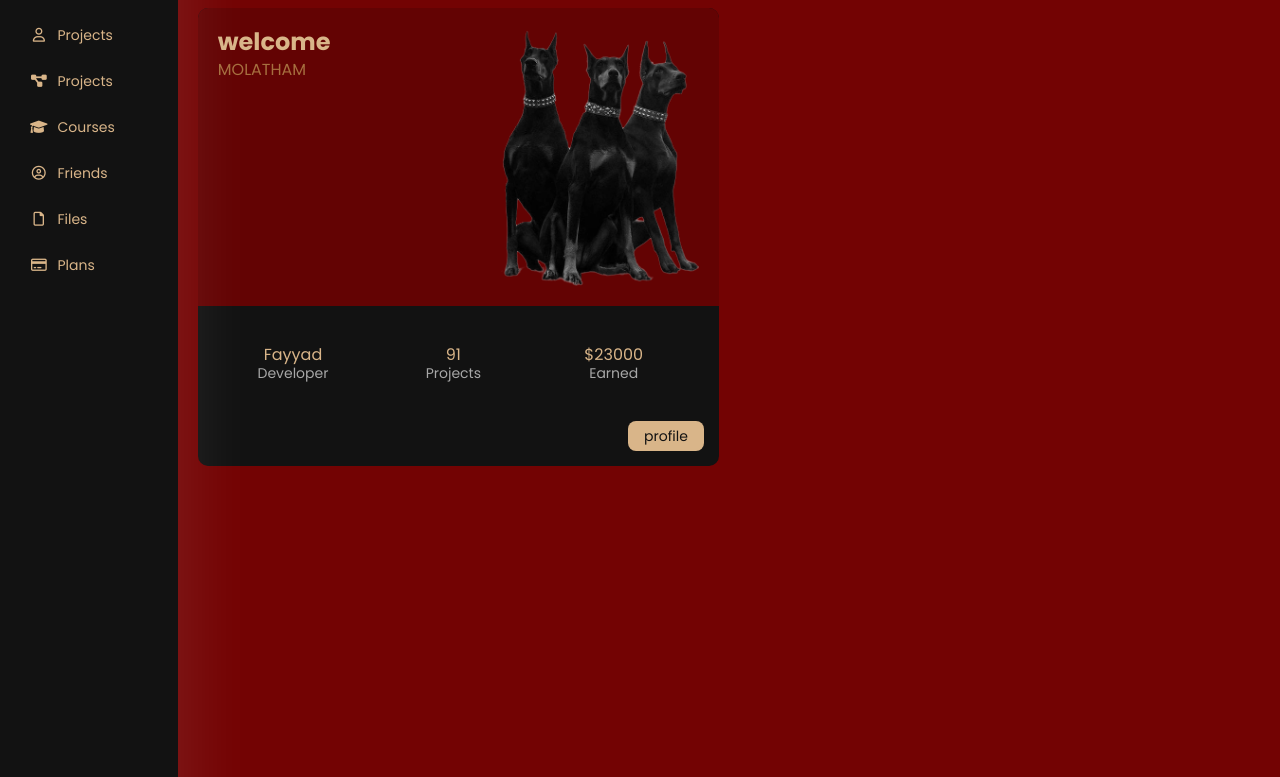
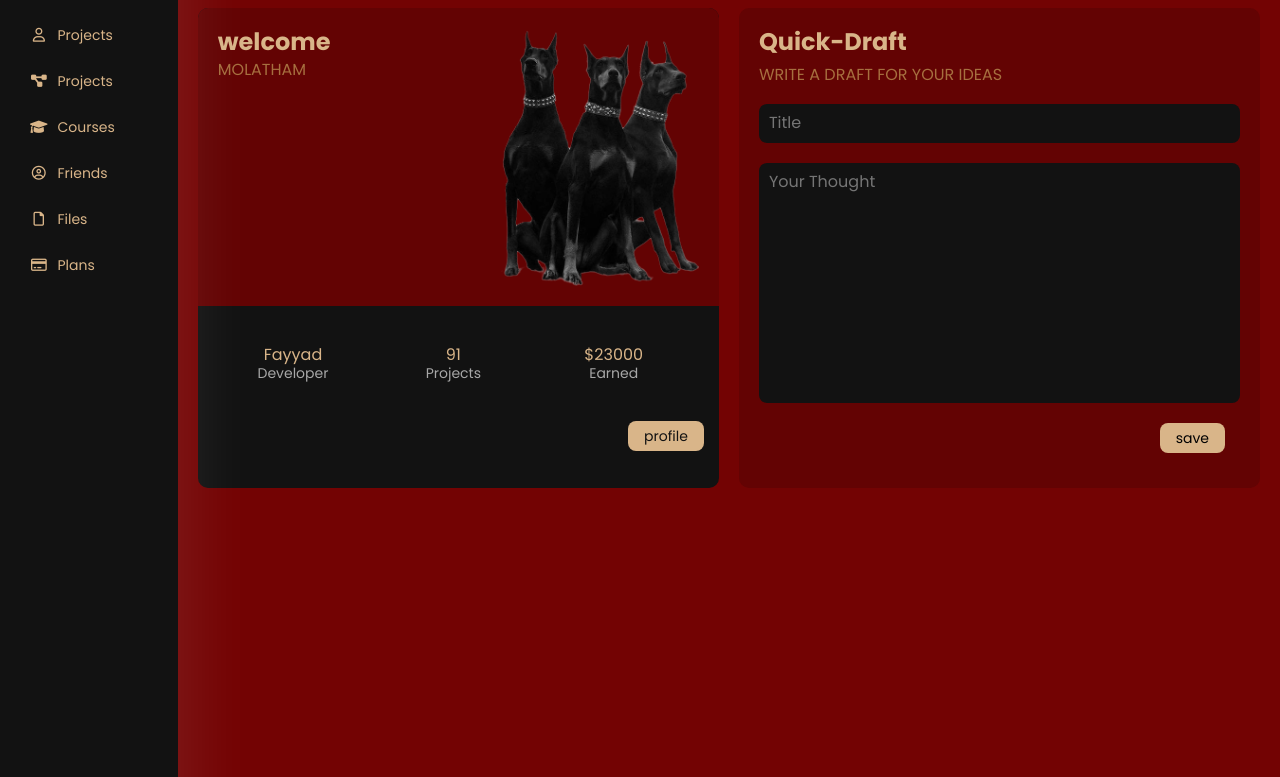
Before and after one commit to ahmedalyfayyad/4th-html-and-css, a plain HTML site: page index.html in a window 1280 px wide. Shown: the part 157-934 px from the top of the page. Drawn offline with Linux system fonts and the light colour scheme.

Commit message:
added quick draft widget

```diff
--- a/css/framework.css
+++ b/css/framework.css
@@ -26,6 +26,7 @@
 .mt-5 {margin-top: 5px;}
 .mt-10 {margin-top: 10px;}
 .mt-20 {margin-top: 20px;}
+.mb-10 {margin-bottom: 10px;}
 .mb-20 {margin-bottom: 20px;}
 .mr-10 {margin-right: 10px;}
 /* End Padding & Margin */
@@ -64,6 +65,7 @@
 }
 /* End Font */
 /* Start Border */
+.b-none{border: none;}
 .rad-8 {border-radius: 8px;}
 .rad-10 {border-radius: 10px;}
 /* End Border */
@@ -76,6 +78,9 @@
 .btn-shape{
     padding: 7px 16px;
     border-radius: 8px;
+    background-color: #D9B589;
+    border: none;
+    font-size: 14px;
 }
 /* End Components */
 
--- a/css/style.css
+++ b/css/style.css
@@ -8,9 +8,9 @@
 }
 
 :root {
-  --main-color: #D9B589;
-  --main-color-alt: #A66F3F;
-  --special-color: #A62205;
+  --main-color: #d9b589;
+  --main-color-alt: #a66f3f;
+  --special-color: #a62205;
   --background-color: #730303;
   --background-color-alt: #630303;
   --background-base: #121212;
@@ -36,7 +36,6 @@
 .Fashion-4-hex { color: #400101; }
 .Fashion-5-hex { color: #730303; } */
 
-
 html {
   scroll-behavior: smooth;
 }
@@ -46,33 +45,74 @@ body {
   background-color: var(--background-color);
 }
 
-
 /* Reset */
 ul {
   list-style: none;
 }
-::-webkit-scrollbar{
+::-webkit-scrollbar {
   width: 12px;
 }
-::-webkit-scrollbar-track{
+::-webkit-scrollbar-track {
   background-color: var(--background-base);
 }
-::-webkit-scrollbar-thumb{
+::-webkit-scrollbar-thumb {
   background-color: var(--main-color);
 }
-::-webkit-scrollbar-thumb:hover{
+::-webkit-scrollbar-thumb:hover {
   background-color: var(--main-color-alt);
 }
 a {
   text-decoration: none;
-  color:var(--main-color)
+  color: var(--main-color);
 }
-
+input:not([type="submit"]) {
+  border: none;
+  outline: none;
+  caret-color: var(--background-color);
+  border-radius: var(--main-radius);
+  transition: 0.3s;
+  background-color: var(--background-base);
+  color: var(--main-color);
+}
+input:focus::placeholder {
+  font-size: 10px;
+  color: var(--text-subdued);
+  opacity: 0;
+}
+input[type="submit"] {
+  padding: 7px 16px;
+  border-radius: var(--main-radius);
+  background-color: #d9b589;
+  border: none;
+  font-size: 14px;
+  cursor: pointer;
+}
+input[type="submit"]:hover {
+  background-color: var(--main-color-alt);
+}
+textarea {
+  border: none;
+  outline: none;
+  caret-color: var(--background-color);
+  font-size: 14px;
+  transition: 0.3s;
+  resize: none;
+  border-radius: var(--main-radius);
+  background-color: var(--background-base);
+  color: var(--main-color);
+  padding: 10px 10px;
+  min-height: 200px;
+}
+textarea:focus::placeholder {
+  font-size: 10px;
+  color: var(--text-subdued);
+  opacity: 0;
+}
 /* End Global Rules */
 /* Start Components */
 /* Start Main Title */
 ::selection {
-  color:var(--background-color);
+  color: var(--background-color);
   background: var(--main-color);
 }
 /* End Selection */
@@ -81,53 +121,53 @@ a {
 
 /* End Responsive */
 /* Start Page */
-.page{
+.page {
   min-height: 200vh;
 }
 /* Start Page */
 /* Start Sidebar */
-.page .sidebar{
+.page .sidebar {
   width: 200px;
   box-shadow: rgba(255, 255, 255, 0.1) 3px 0px 70px 10px;
 }
-.page .sidebar > a{
+.page .sidebar > a {
   display: none;
 }
-.page .sidebar > h3{
+.page .sidebar > h3 {
   text-transform: uppercase;
   position: relative;
   margin-bottom: 40px;
 }
-.page .sidebar ul li a{
-  transition: .3s;
+.page .sidebar ul li a {
+  transition: 0.3s;
   margin-bottom: 10px;
 }
 .page .sidebar ul li a:hover,
-.page .sidebar ul li a.active{
+.page .sidebar ul li a.active {
   background-color: var(--background-highlight);
   border-radius: var(--main-radius);
 }
-.page .sidebar ul li a span{
+.page .sidebar ul li a span {
   font-size: 14px;
   margin-left: 10px;
 }
 /* Start Media */
-@media (max-width:767px) {
-  .page .sidebar{
+@media (max-width: 767px) {
+  .page .sidebar {
     width: 62px;
     padding: 10px;
     text-align: center;
   }
-  .page .sidebar a{
+  .page .sidebar a {
     display: block;
     width: 40px;
     margin-top: 10px;
-    margin-bottom:20px;
+    margin-bottom: 20px;
   }
-  .page .sidebar > h3{
+  .page .sidebar > h3 {
     display: none;
   }
-  .sidebar ul li a span{
+  .sidebar ul li a span {
     display: none;
   }
 }
@@ -135,98 +175,98 @@ a {
 /* End Sidebar */
 /* Start Content */
 /* Start Content */
-.page .content{
+.page .content {
   overflow: hidden;
 }
-.page .content .head .search::before{
-  font-family:"Font Awesome 6 Free";
+.page .content .head .search::before {
+  font-family: "Font Awesome 6 Free";
   content: "\f002";
   font-weight: 900;
-  color:var(--text-subdued);
+  color: var(--text-subdued);
   position: absolute;
   left: 15px;
   top: 50%;
   transform: translateY(-50%);
   font-size: 10px;
 }
-.page .content .head .search input{
+.page .content .head .search input {
   border-radius: var(--main-radius);
   padding-left: 35px;
   outline: none;
   border: none;
   width: 190px;
-  transition: .3s;
+  transition: 0.3s;
 }
-.page .content .head .search input::placeholder{
+.page .content .head .search input::placeholder {
   color: var(--text-subdued);
   font-size: 12px;
   position: absolute;
 }
-.page .content .head .search input:focus{
+.page .content .head .search input:focus {
   width: 220px;
   caret-color: var(--background-color);
 }
-.page .content .head .search input:focus::placeholder{
+.page .content .head .search input:focus::placeholder {
   opacity: 0;
 }
-.page .content .head .icons{
+.page .content .head .icons {
   margin: 0 20px;
 }
-.page .content .head .icons .notification::before{
+.page .content .head .icons .notification::before {
   content: "";
   width: 7px;
   height: 7px;
   background-color: var(--main-color);
   position: absolute;
   right: 0;
-  top:0px;
+  top: 0px;
   border-radius: 50%;
 }
-.page .content .head .icons .notification i{
-  color:var(--background-color);
+.page .content .head .icons .notification i {
+  color: var(--background-color);
 }
-.page .content .head .icons img{
+.page .content .head .icons img {
   width: 19px;
   border-radius: 50%;
-  margin-left:20px;
+  margin-left: 20px;
 }
 /* End Content Head */
 /* Start Heading */
-.page h1{
+.page h1 {
   margin: 20px 20px 40px;
-  color:var(--main-color);
+  color: var(--main-color);
   position: relative;
 }
 .page h1::before,
-.page h1::after{
+.page h1::after {
   content: "";
   height: 3px;
   position: absolute;
   bottom: -10px;
   left: 0;
 }
-.page h1::before{
+.page h1::before {
   background-color: var(--main-color);
   width: 120px;
 }
-.page h1::after{
+.page h1::after {
   background-color: var(--main-color-alt);
   width: 40px;
 }
 /* End Heading */
 /* Start Wrapper */
-.page .wrapper{
+.page .wrapper {
   color: var(--main-color);
   display: grid;
-  grid-template-columns: repeat(auto-fill,minmax(450px,1fr));
+  grid-template-columns: repeat(auto-fill, minmax(450px, 1fr));
   margin-left: 20px;
   margin-right: 20px;
 }
 
-@media (max-width:676px) {
-  .page .wrapper{
+@media (max-width: 676px) {
+  .page .wrapper {
     display: grid;
-    grid-template-columns:minmax(200px,1fr);
+    grid-template-columns: minmax(200px, 1fr);
     margin-left: 20px;
     margin-right: 20px;
     gap: 10px;
@@ -234,38 +274,41 @@ a {
 }
 /* End Wrapper */
 /* Start Welcome Wrapper */
-.wrapper .welcome{
+.wrapper .welcome {
   overflow: hidden;
 }
-.wrapper .welcome .intro{}
-.wrapper .welcome .intro div{}
-.wrapper .welcome .intro > div h2{
+
+.wrapper .welcome .intro > div h2 {
   padding-left: 0;
   margin-left: 0;
-
 }
-.wrapper .welcome .intro > div p{
+.wrapper .welcome .intro > div p {
   padding-left: 0;
 }
-.wrapper .welcome .intro img{
+.wrapper .welcome .intro img {
   width: 200px;
 }
-.wrapper .welcome .body{}
-.wrapper .welcome .body > div{
+.wrapper .welcome .body > div {
   flex: 1;
 }
-.wrapper .welcome .body > div span{}
-.wrapper .welcome .visit{
+.wrapper .welcome .visit {
   margin: 0 15px 15px auto;
 }
-.wrapper .welcome .visit:hover{
+.wrapper .welcome .visit:hover {
   background-color: var(--main-color-alt);
 }
 /* Start Media */
-@media (max-width:676px) {
-  .welcome .intro{
+@media (max-width: 676px) {
+  .welcome .intro {
     padding-bottom: 30px;
   }
 }
 /* End Media */
 /* End Welcome Wrapper */
+.wrapper .quick-draft form textarea{
+  height: 240px;
+}
+.wrapper .quick-draft .save {
+  margin: 0 15px 15px auto;
+}
+/* End Welcome Wrapper */
--- a/index.html
+++ b/index.html
@@ -128,11 +128,19 @@
                         <div class="mr-10">91 <span class="d-block c-sub fs-14">projects</span></div>
                         <div class="mr-10">$23000 <span class="d-block c-sub fs-14">earned</span></div>
                     </div>
-                    <a href="profile.html" class="visit d-block fs-14 bg-gold c-black w-fit btn-shape">profile</a>
+                    <a href="profile.html" class="visit d-block bg-gold c-black w-fit btn-shape">profile</a>
                 </div>
                 <!-- End Welcome Widget -->
                 <!-- End Quick Draft Widget -->
-
+                <div class="quick-draft txt-tf-c p-20  bg-red-alt rad-10">
+                    <h2 class="mt-0 mb-10">quick-draft</h2>
+                    <p class="c-gold-alt mt-5 mb-20 txt-tf-uc">write a draft for your ideas</p>
+                    <form action="">
+                        <input class="d-block mb-20 w-full p-10 b-none" type="text" placeholder="Title">
+                        <textarea class="d-block mb-20 w-full p-10 b-none" placeholder="Your Thought"></textarea>
+                        <input class="save d-block" type="submit" value="save">
+                    </form>
+                </div>
                 <!-- Start Quick Draft Widget -->
             </div>
         </div>
```
